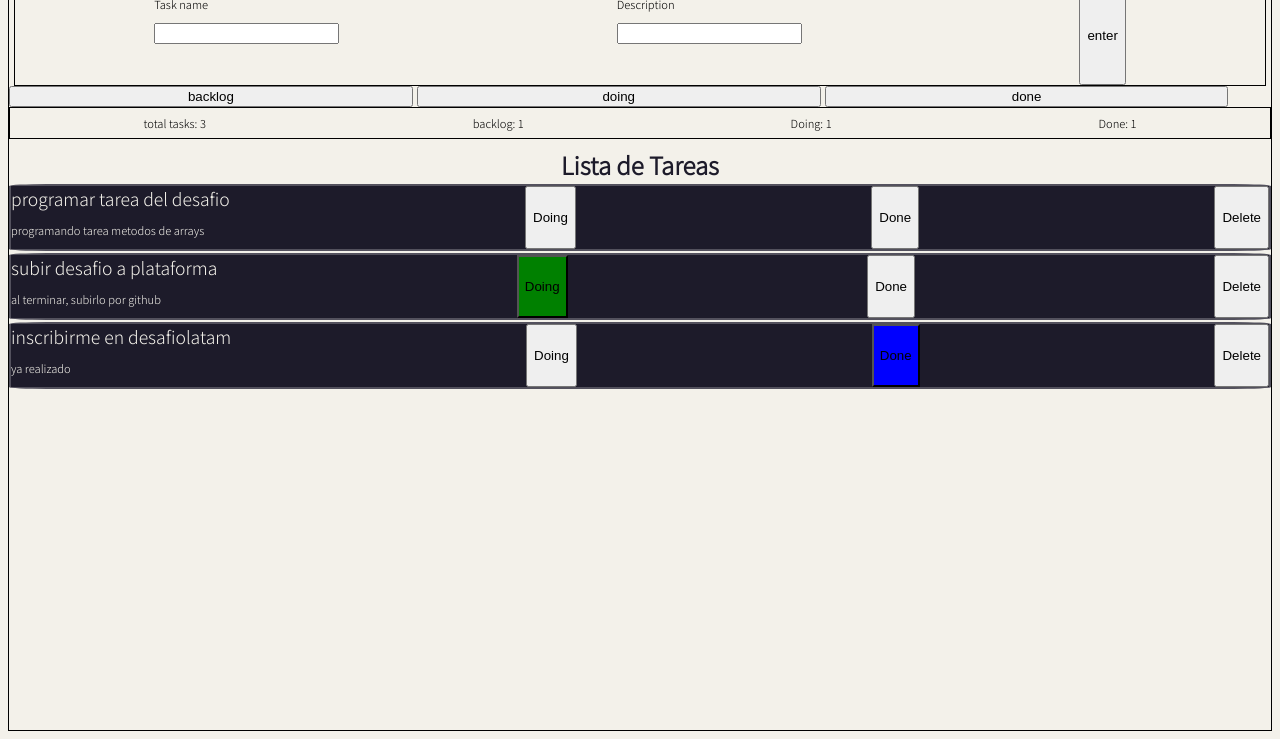
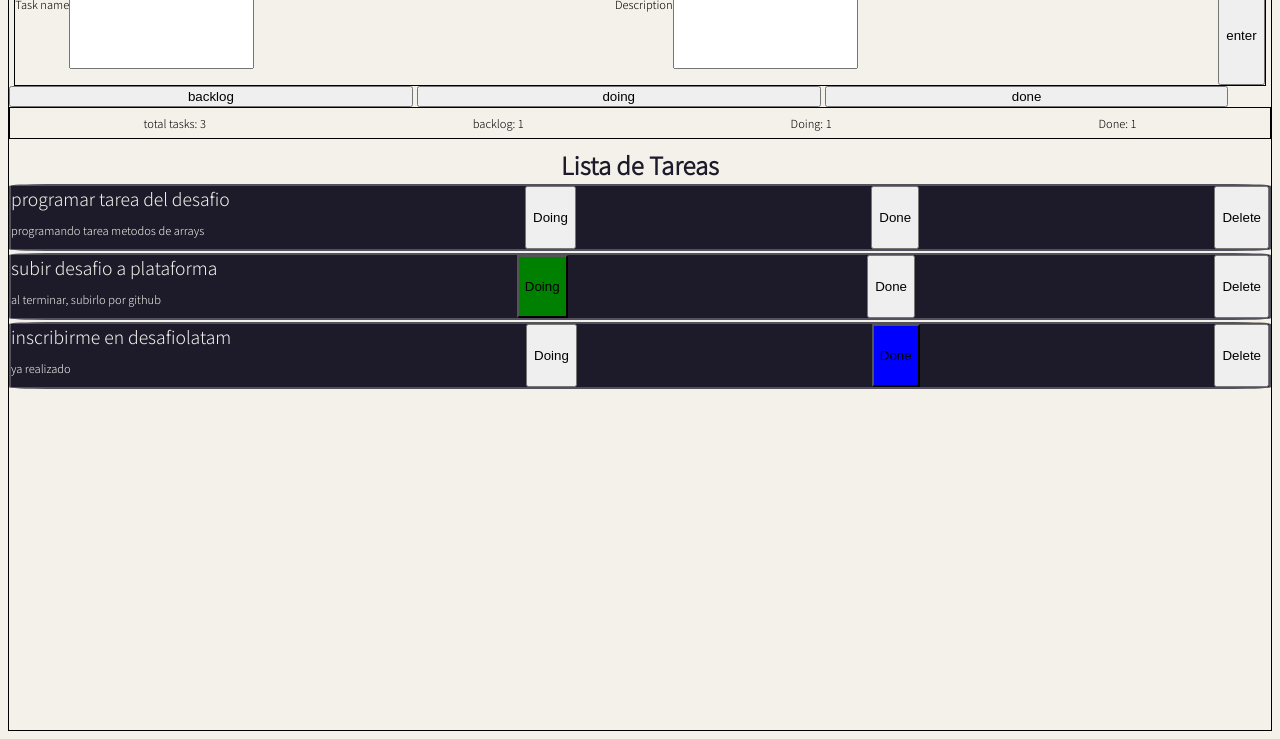
Before and after one commit to sarebok/05ArrayMethods, a plain HTML site: page index.html in a window 1280 px wide. Shown: the part 79-818 px from the top of the page. Drawn offline with Linux system fonts and the light colour scheme.

Commit message:
again fixing task space

```diff
--- a/assets/css/styles.css
+++ b/assets/css/styles.css
@@ -38,7 +38,7 @@ p {
   border: 1px solid black;
   display: flex;
   flex-wrap: wrap;
-  justify-content: space-around;
+  justify-content: space-between;
   margin: auto;
 }
 
@@ -49,6 +49,11 @@ p {
 
 .new-task-name-container {
   margin-bottom: 1rem;
+  display: flex;
+}
+.new-task-description-container {
+  margin-bottom: 1rem;
+  display: flex;
 }
 
 .verde {
```
